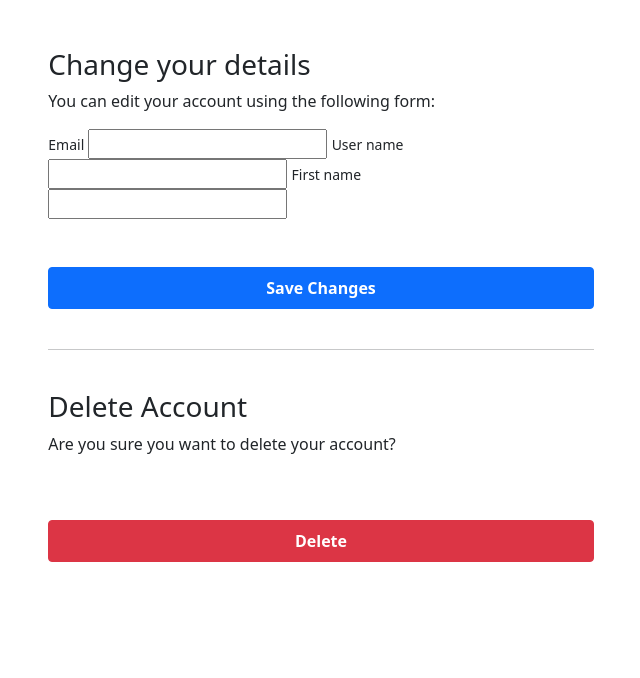
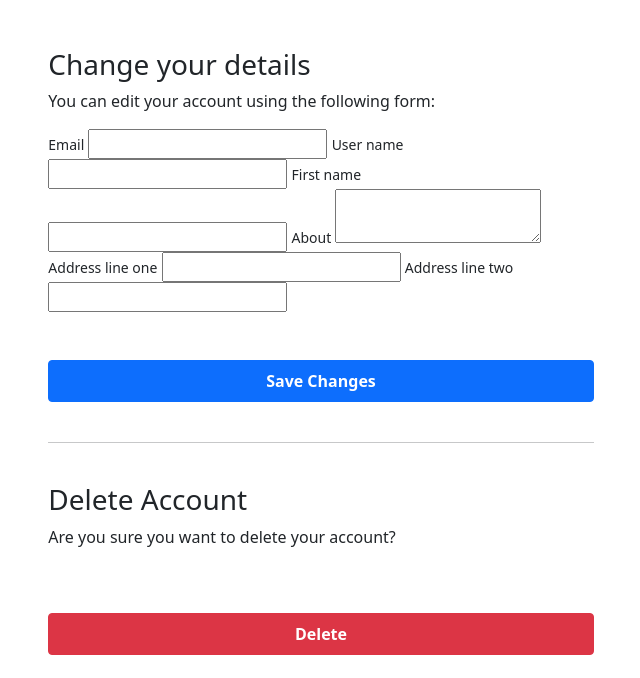
Before and after one commit to sumitkadian9/django_bookstore_app, a Django app: template templates/account/user/edit_details.html in a window 1280 px wide. Shown: the part 79-757 px from the top of the page, without its empty margins (319-959 px from the left). Before the commit the page ends 641 px from the top, so only its background shows below. Run offline with Django 3.2, Linux system fonts and the light colour scheme; the template is opened without the code that fills it: most values are stand-ins (such as "Sample title", 1, 10 or a date in 2020); form fields are guessed from the names that the template uses; some libraries are stand-ins or nearby versions.

```diff
--- a/templates/account/user/edit_details.html
+++ b/templates/account/user/edit_details.html
@@ -35,6 +35,12 @@ Edit Profile
                                 {{ userForm.user_name }}
                                 <label class="small font-weight-bold">{{ userForm.first_name.label }}</label>
                                 {{ userForm.first_name }}
+                                <label class="small font-weight-bold">{{ userForm.about.label }}</label>
+                                {{ userForm.about }}
+                                <label class="small font-weight-bold">{{ userForm.address_line_one.label }}</label>
+                                {{ userForm.address_line_one }}
+                                <label class="small font-weight-bold">{{ userForm.address_line_two.label }}</label>
+                                {{ userForm.address_line_two }}
                                 <button class="btn btn-primary btn-block py-2 mb-4 mt-5 fw-bold w-100" type="submit"
                                     value="Save changes">Save
                                     Changes</button>
```
Also changed, not shown: account/forms.py (+15 -3 lines), templates/account/registration/login.html (+7 -1 lines), media/images/DSC_0016.JPG (deleted), media/images/DSC_0108.JPG (deleted), media/images/IMG_5021.jpg (deleted), media/images/IMG_7009.jpg (deleted), media/images/IMG_7009_OkstxWf.jpg (deleted), media/images/shizu.jpg (deleted), 1 other file.
